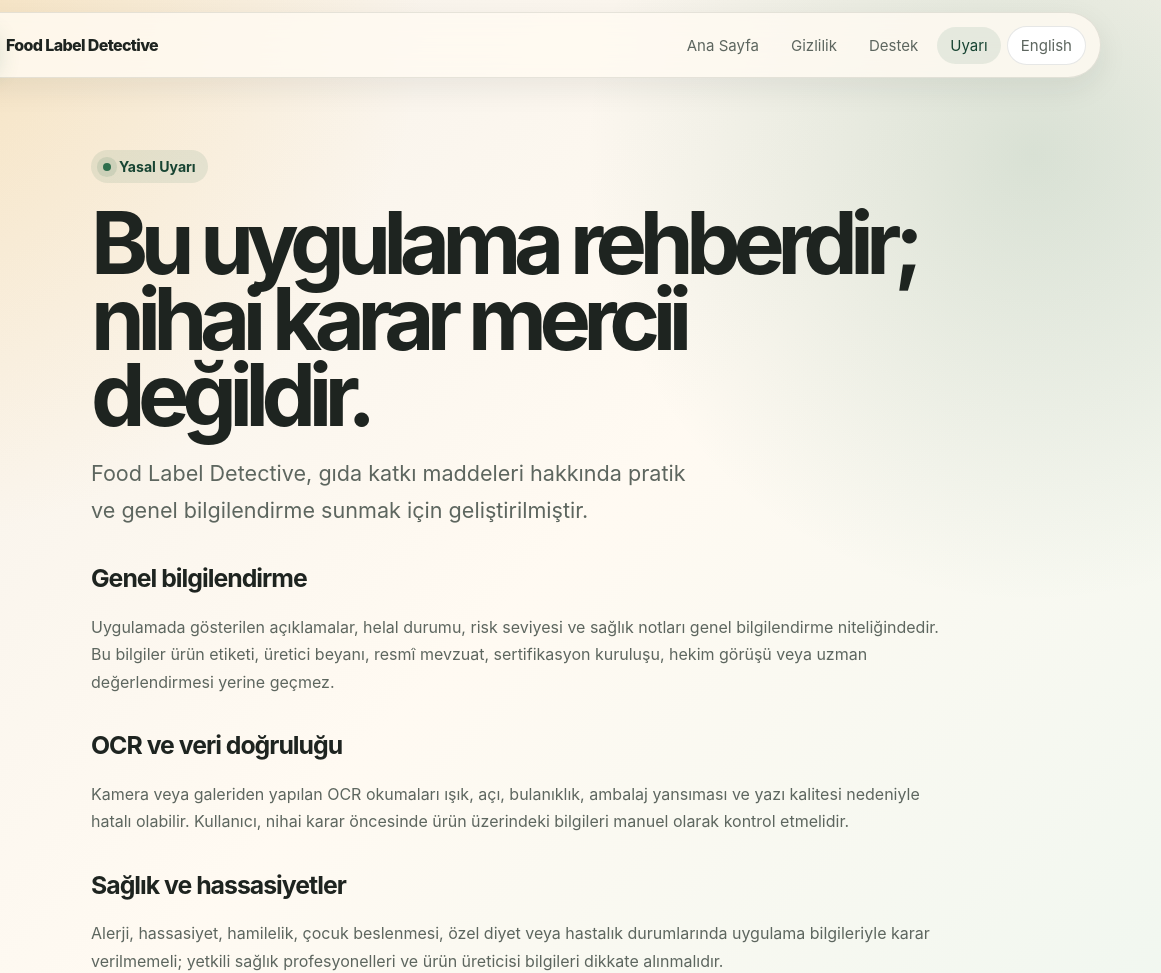
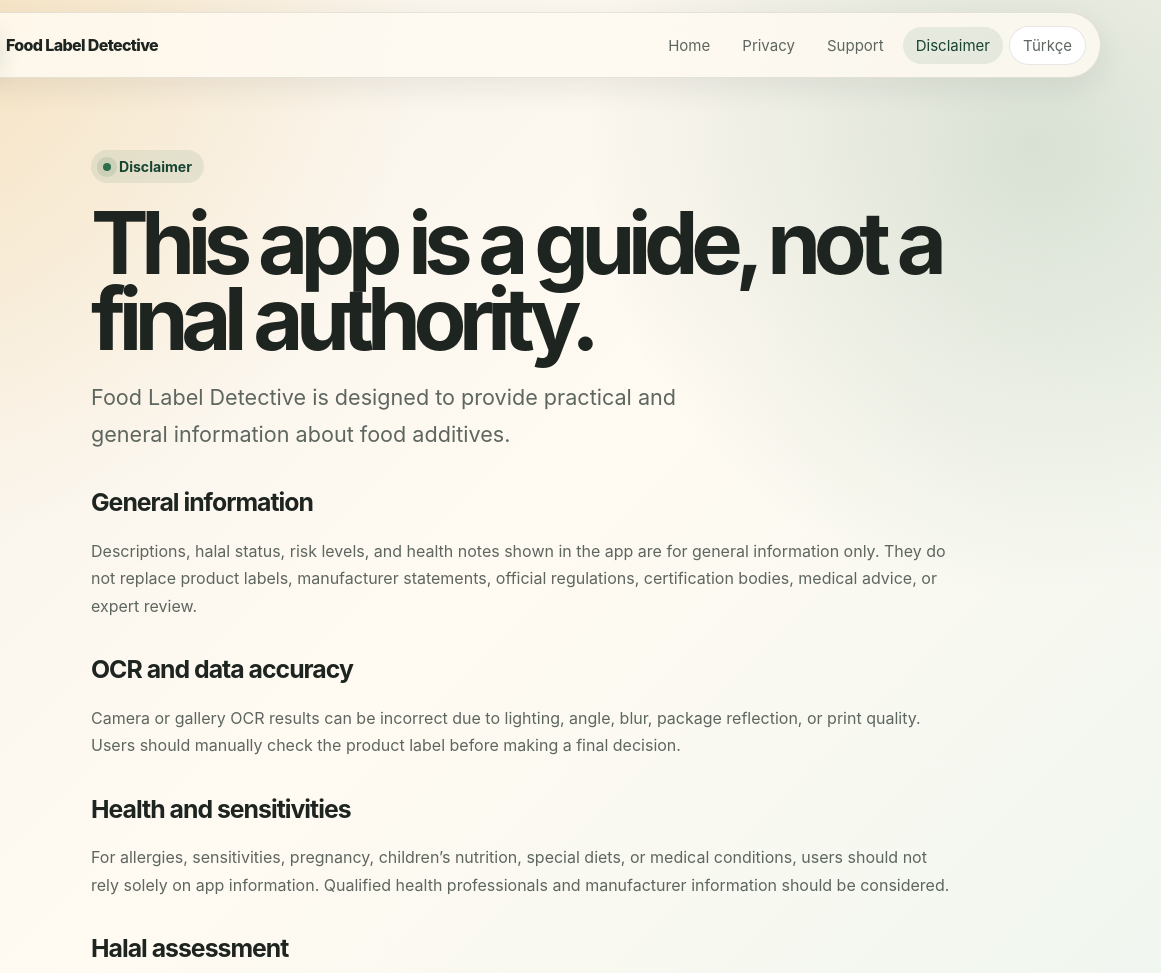
Before and after one commit to mehmetbukum35/fooddetective, an Astro site in the folder web-app/: page /app/terms in a window 1280 px wide. Shown: the top 973 px of the page, 119-1280 px from the left. Built offline with nearby package versions, Linux system fonts and the light colour scheme; Astro itself is replaced by a stand-in of ours.

Commit message:
Make website root disclaimer page English

```diff
--- a/web-app/src/pages/terms.astro
+++ b/web-app/src/pages/terms.astro
@@ -2,27 +2,27 @@
 import BaseLayout from '../layouts/BaseLayout.astro';
 ---
 <BaseLayout
-  lang="tr"
+  lang="en"
   active="terms"
-  title="Yasal Uyarı | Food Label Detective"
-  description="Food Label Detective uygulamasının genel bilgilendirme sınırları ve kullanıcı sorumluluğu."
-  alternateUrl="/app/en/terms/"
+  title="Disclaimer | Food Label Detective"
+  description="General information limits and user responsibility for Food Label Detective."
+  alternateUrl="/app/tr/terms/"
 >
   <main class="site-shell policy-hero policy-content">
-    <span class="eyebrow">Yasal Uyarı</span>
-    <h1>Bu uygulama rehberdir; nihai karar mercii değildir.</h1>
-    <p class="lede">Food Label Detective, gıda katkı maddeleri hakkında pratik ve genel bilgilendirme sunmak için geliştirilmiştir.</p>
+    <span class="eyebrow">Disclaimer</span>
+    <h1>This app is a guide, not a final authority.</h1>
+    <p class="lede">Food Label Detective is designed to provide practical and general information about food additives.</p>
 
-    <h2>Genel bilgilendirme</h2>
-    <p>Uygulamada gösterilen açıklamalar, helal durumu, risk seviyesi ve sağlık notları genel bilgilendirme niteliğindedir. Bu bilgiler ürün etiketi, üretici beyanı, resmî mevzuat, sertifikasyon kuruluşu, hekim görüşü veya uzman değerlendirmesi yerine geçmez.</p>
+    <h2>General information</h2>
+    <p>Descriptions, halal status, risk levels, and health notes shown in the app are for general information only. They do not replace product labels, manufacturer statements, official regulations, certification bodies, medical advice, or expert review.</p>
 
-    <h2>OCR ve veri doğruluğu</h2>
-    <p>Kamera veya galeriden yapılan OCR okumaları ışık, açı, bulanıklık, ambalaj yansıması ve yazı kalitesi nedeniyle hatalı olabilir. Kullanıcı, nihai karar öncesinde ürün üzerindeki bilgileri manuel olarak kontrol etmelidir.</p>
+    <h2>OCR and data accuracy</h2>
+    <p>Camera or gallery OCR results can be incorrect due to lighting, angle, blur, package reflection, or print quality. Users should manually check the product label before making a final decision.</p>
 
-    <h2>Sağlık ve hassasiyetler</h2>
-    <p>Alerji, hassasiyet, hamilelik, çocuk beslenmesi, özel diyet veya hastalık durumlarında uygulama bilgileriyle karar verilmemeli; yetkili sağlık profesyonelleri ve ürün üreticisi bilgileri dikkate alınmalıdır.</p>
+    <h2>Health and sensitivities</h2>
+    <p>For allergies, sensitivities, pregnancy, children’s nutrition, special diets, or medical conditions, users should not rely solely on app information. Qualified health professionals and manufacturer information should be considered.</p>
 
-    <h2>Helal değerlendirme</h2>
-    <p>Helal, haram veya şüpheli ifadeleri genel kaynak ve veri sınıflandırmalarına dayanır. Nihai dinî/sertifikasyon kararı için güvenilir sertifikasyon kuruluşları ve uzman görüşleri esas alınmalıdır.</p>
+    <h2>Halal assessment</h2>
+    <p>Halal, not-halal, or doubtful labels are based on general source and database classifications. Final religious or certification decisions should be based on reliable certification bodies and qualified expert guidance.</p>
   </main>
 </BaseLayout>
```
